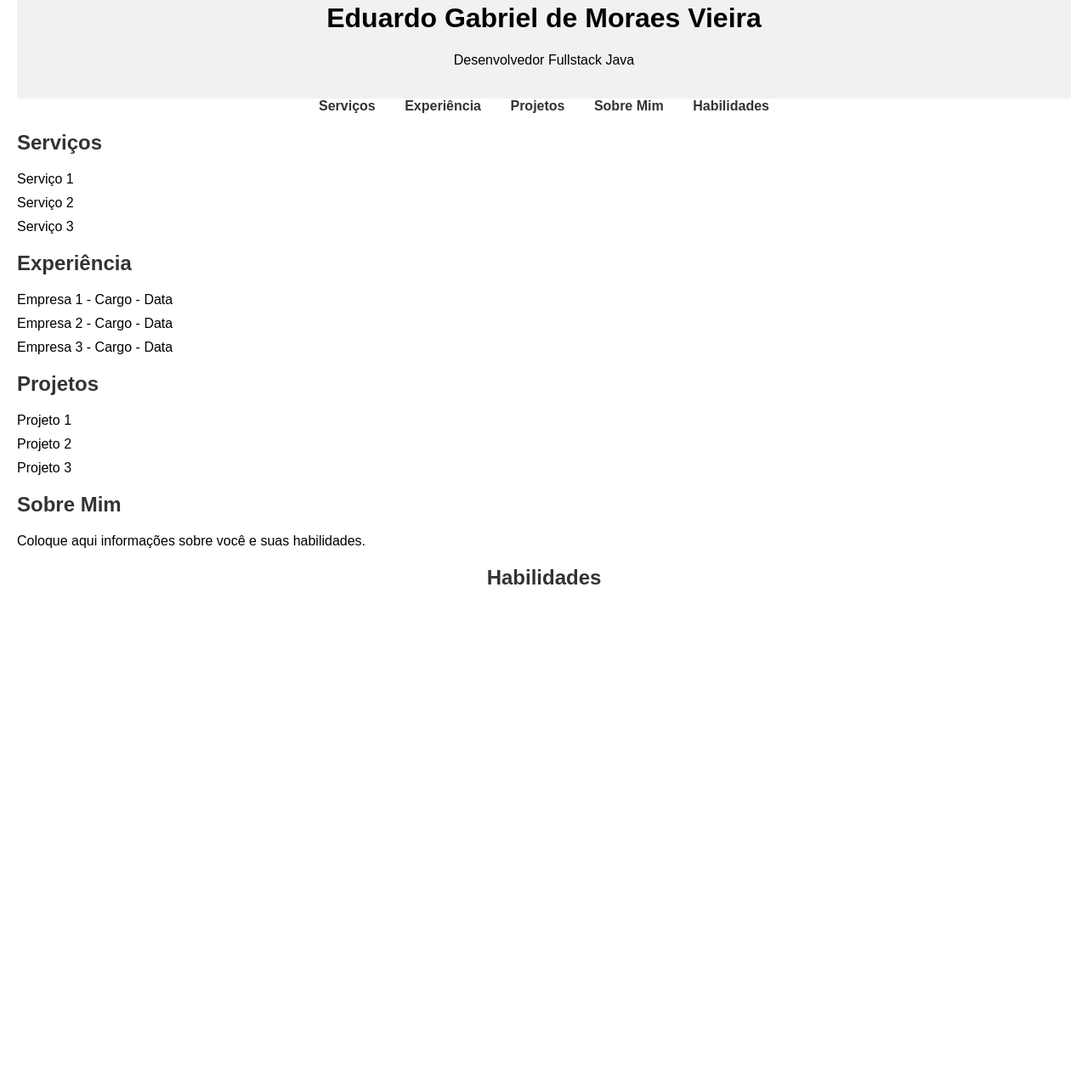
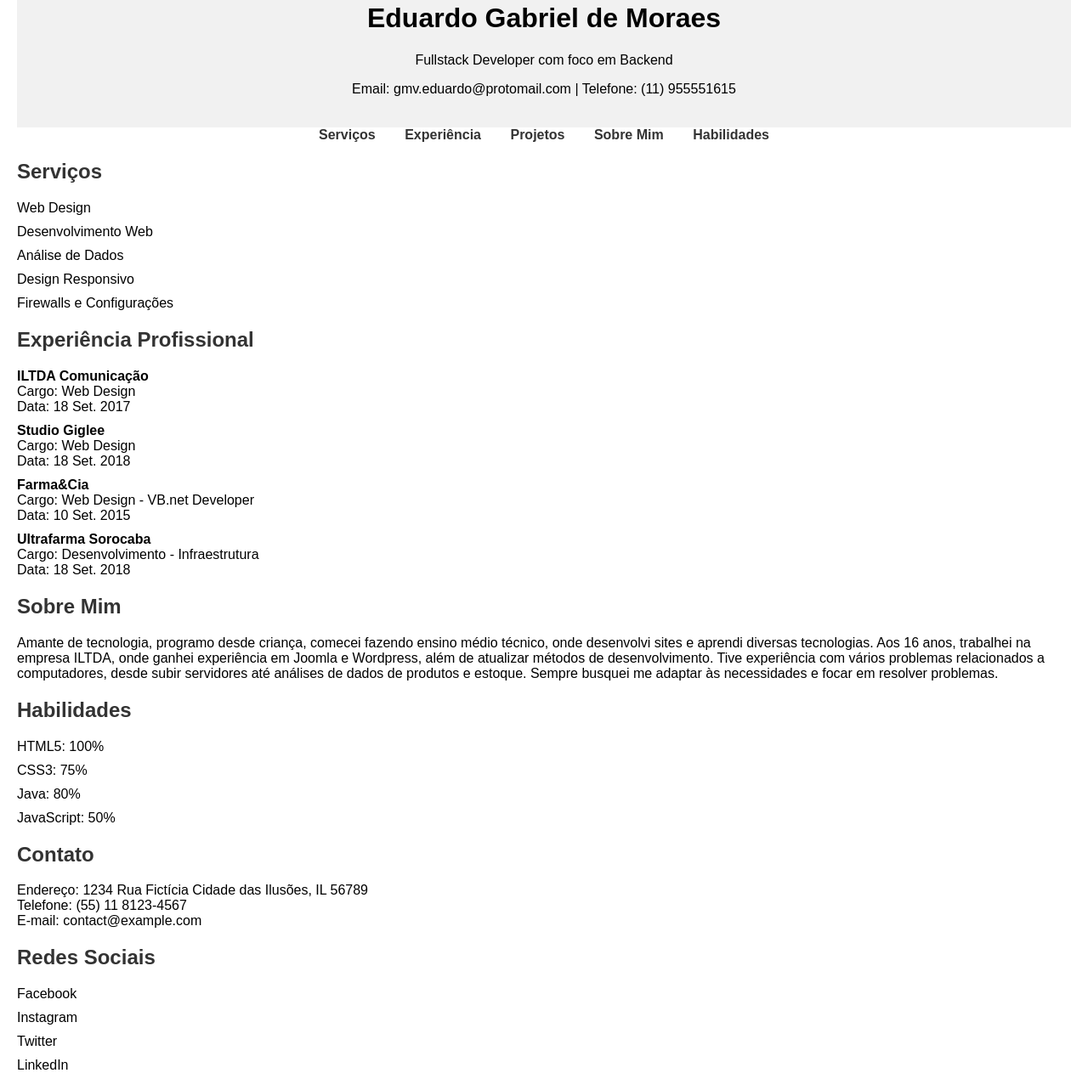
Before and after one commit to BackTestEdu/PortifolioV0.9, a plain HTML site: page index.html in a window 1280 px wide. Shown: the part 58-1341 px from the top of the page at 85% size. Before the commit the page ends 800 px from the top, so only its background shows below. Drawn offline with Linux system fonts and the light colour scheme; files that its build step writes are made by us from their sources.

Commit message:
Adicionado informação e alguns ajustes no layout

```diff
--- a/index.html
+++ b/index.html
@@ -3,14 +3,16 @@
 <head>
     <meta charset="UTF-8">
     <meta name="viewport" content="width=device-width, initial-scale=1.0">
-    <title>Eduardo Gabriel de Moraes Vieira - Página Inicial</title>
+    <title>Eduardo Gabriel de Moraes - Página Inicial</title>
     <link rel="stylesheet" href="/Portifolio/PortifolioV0.9/assets/css/newstyle.css">
+    <link rel="stylesheet" href="/Portifolio/PortifolioV0.9/assets/css/reset.css">
 </head>
 <body>
 
     <header>
-        <h1>Eduardo Gabriel de Moraes Vieira</h1>
-        <p>Desenvolvedor Fullstack Java</p>
+        <h1>Eduardo Gabriel de Moraes</h1>
+        <p>Fullstack Developer com foco em Backend</p>
+        <p>Email: gmv.eduardo@protomail.com | Telefone: (11) 955551615</p>
     </header>
 
     <nav>
@@ -24,38 +26,70 @@
     <section class="services">
         <h2>Serviços</h2>
         <ul>
-            <li>Serviço 1</li>
-            <li>Serviço 2</li>
-            <li>Serviço 3</li>
+            <li>Web Design</li>
+            <li>Desenvolvimento Web</li>
+            <li>Análise de Dados</li>
+            <li>Design Responsivo</li>
+            <li>Firewalls e Configurações</li>
         </ul>
     </section>
 
     <section class="experience">
-        <h2>Experiência</h2>
+        <h2>Experiência Profissional</h2>
         <ul>
-            <li>Empresa 1 - Cargo - Data</li>
-            <li>Empresa 2 - Cargo - Data</li>
-            <li>Empresa 3 - Cargo - Data</li>
-        </ul>
-    </section>
-
-    <section class="projects">
-        <h2>Projetos</h2>
-        <ul>
-            <li>Projeto 1</li>
-            <li>Projeto 2</li>
-            <li>Projeto 3</li>
+            <li>
+                <strong>ILTDA Comunicação</strong><br>
+                Cargo: Web Design<br>
+                Data: 18 Set. 2017
+            </li>
+            <li>
+                <strong>Studio Giglee</strong><br>
+                Cargo: Web Design<br>
+                Data: 18 Set. 2018
+            </li>
+            <li>
+                <strong>Farma&Cia</strong><br>
+                Cargo: Web Design - VB.net Developer<br>
+                Data: 10 Set. 2015
+            </li>
+            <li>
+                <strong>Ultrafarma Sorocaba</strong><br>
+                Cargo: Desenvolvimento - Infraestrutura<br>
+                Data: 18 Set. 2018
+            </li>
         </ul>
     </section>
 
     <section class="about">
         <h2>Sobre Mim</h2>
-        <p>Coloque aqui informações sobre você e suas habilidades.</p>
+        <p>Amante de tecnologia, programo desde criança, comecei fazendo ensino médio técnico, onde desenvolvi sites e aprendi diversas tecnologias. Aos 16 anos, trabalhei na empresa ILTDA, onde ganhei experiência em Joomla e Wordpress, além de atualizar métodos de desenvolvimento. Tive experiência com vários problemas relacionados a computadores, desde subir servidores até análises de dados de produtos e estoque. Sempre busquei me adaptar às necessidades e focar em resolver problemas.</p>
     </section>
 
-    <section class="stats">
+    <section class="skills">
         <h2>Habilidades</h2>
-        <!-- Adicione aqui algum tipo de gráfico ou estatística sobre suas habilidades -->
+        <ul>
+            <li>HTML5: 100%</li>
+            <li>CSS3: 75%</li>
+            <li>Java: 80%</li>
+            <li>JavaScript: 50%</li>
+        </ul>
+    </section>
+
+    <section class="contact">
+        <h2>Contato</h2>
+        <p>Endereço: 1234 Rua Fictícia Cidade das Ilusões, IL 56789<br>
+           Telefone: (55) 11 8123-4567<br>
+           E-mail: contact@example.com</p>
+    </section>
+
+    <section class="social">
+        <h2>Redes Sociais</h2>
+        <ul>
+            <li>Facebook</li>
+            <li>Instagram</li>
+            <li>Twitter</li>
+            <li>LinkedIn</li>
+        </ul>
     </section>
 
 </body>
```
